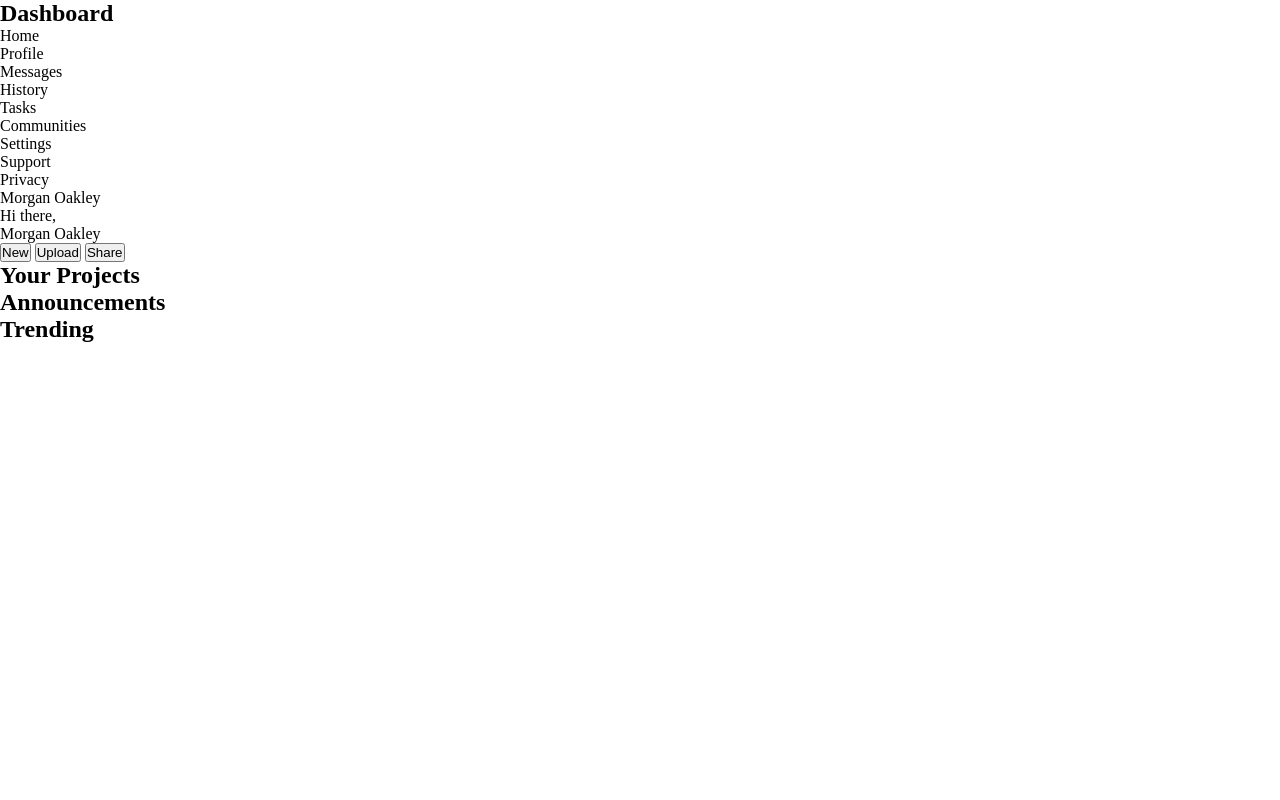
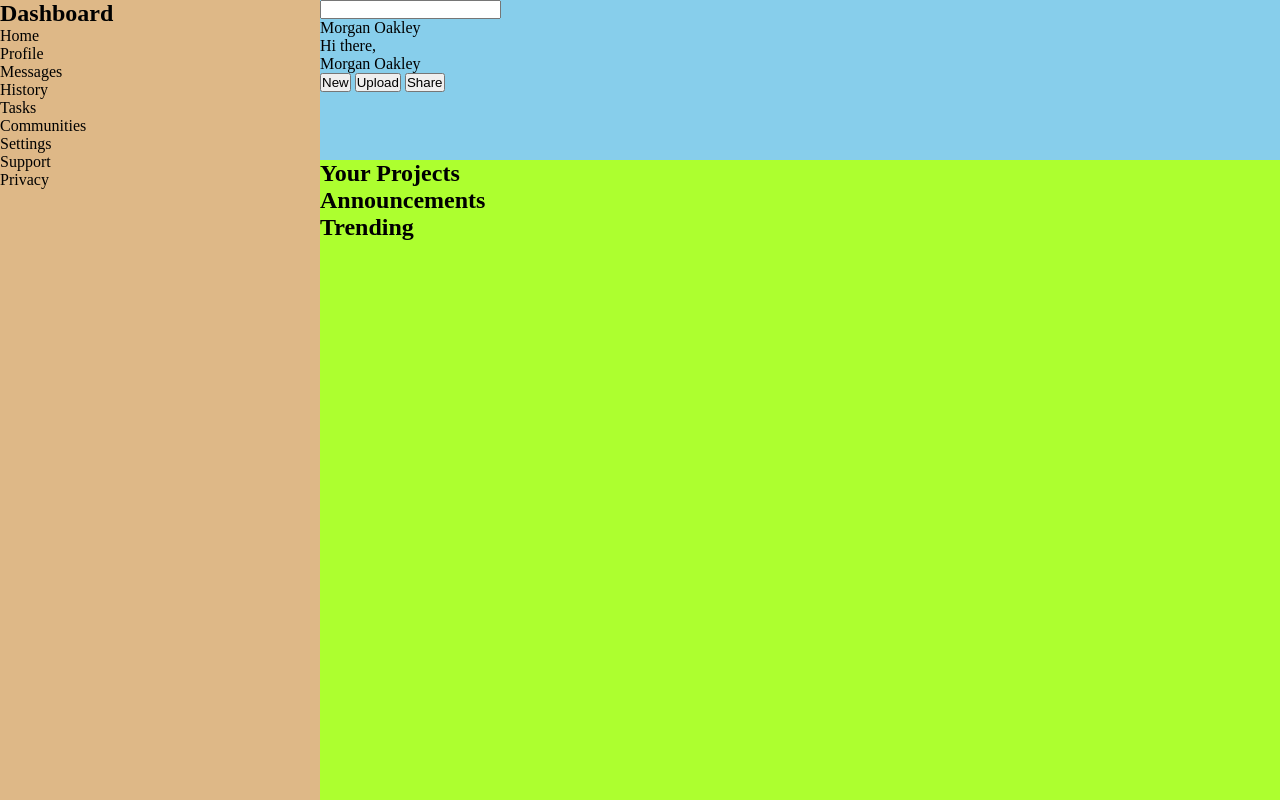
Before and after one commit to itsmogee/dashboard-project, a plain HTML site: page index.html in a window 1280 px wide. Drawn offline with Linux system fonts and the light colour scheme.

Commit message:
updated : general grid structure
basic grid structure for the top level elements

```diff
--- a/css/style.css
+++ b/css/style.css
@@ -2,3 +2,25 @@
   padding: 0;
   margin: 0;
 }
+
+.container {
+  display: grid;
+  grid-template-columns: 1fr 3fr;
+  grid-template-rows: 1fr 4fr;
+  height: 100vh;
+}
+
+.dashboard {
+  background-color: burlywood;
+  grid-row: 1 / -1;
+  grid-column: 1 / span 1;
+}
+
+.header {
+  background-color: skyblue;
+  grid-column: 2 / -1;
+}
+
+.main-content {
+  background-color: greenyellow;
+}
--- a/index.html
+++ b/index.html
@@ -38,6 +38,7 @@
         <div class="search-bar">
           <div class="search-icon"></div>
           <div class="search-input"></div>
+          <input type="text" />
         </div>
         <div class="user-profile">
           <div class="profile-photo"></div>
```
